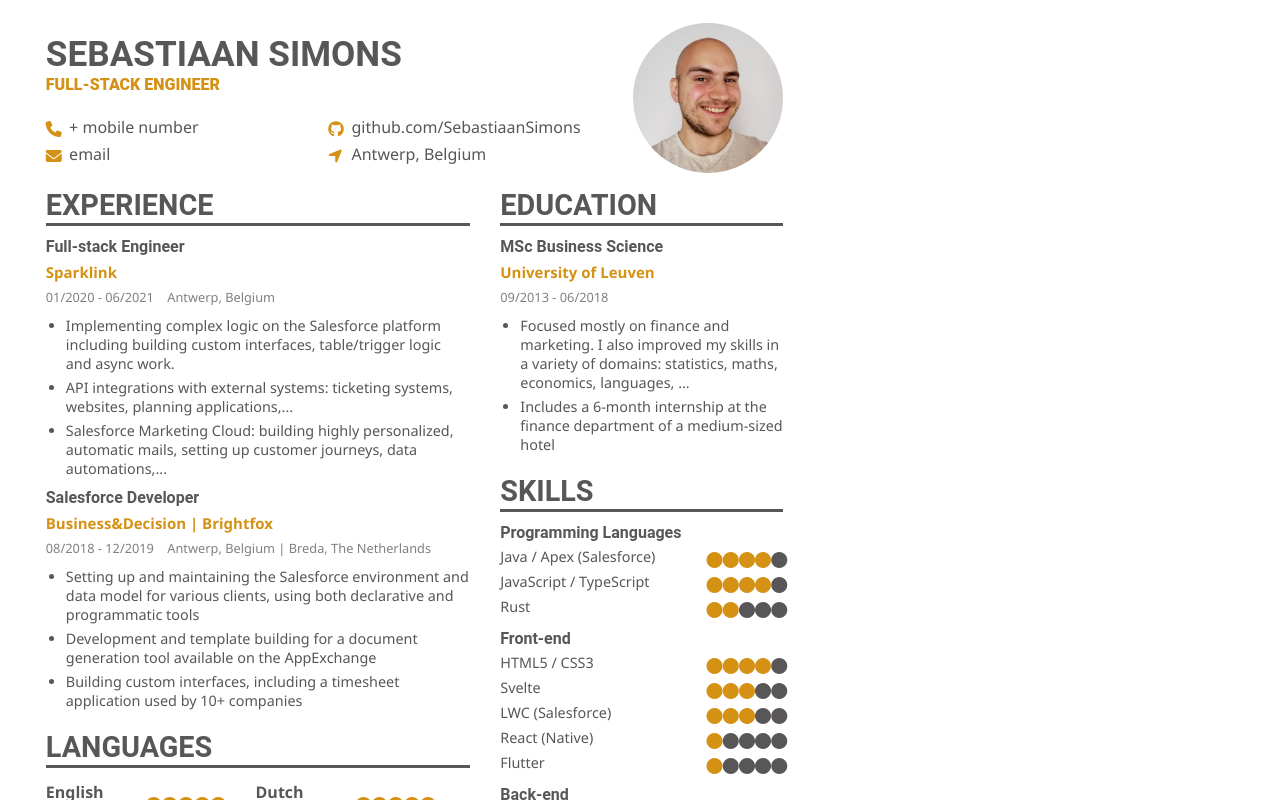
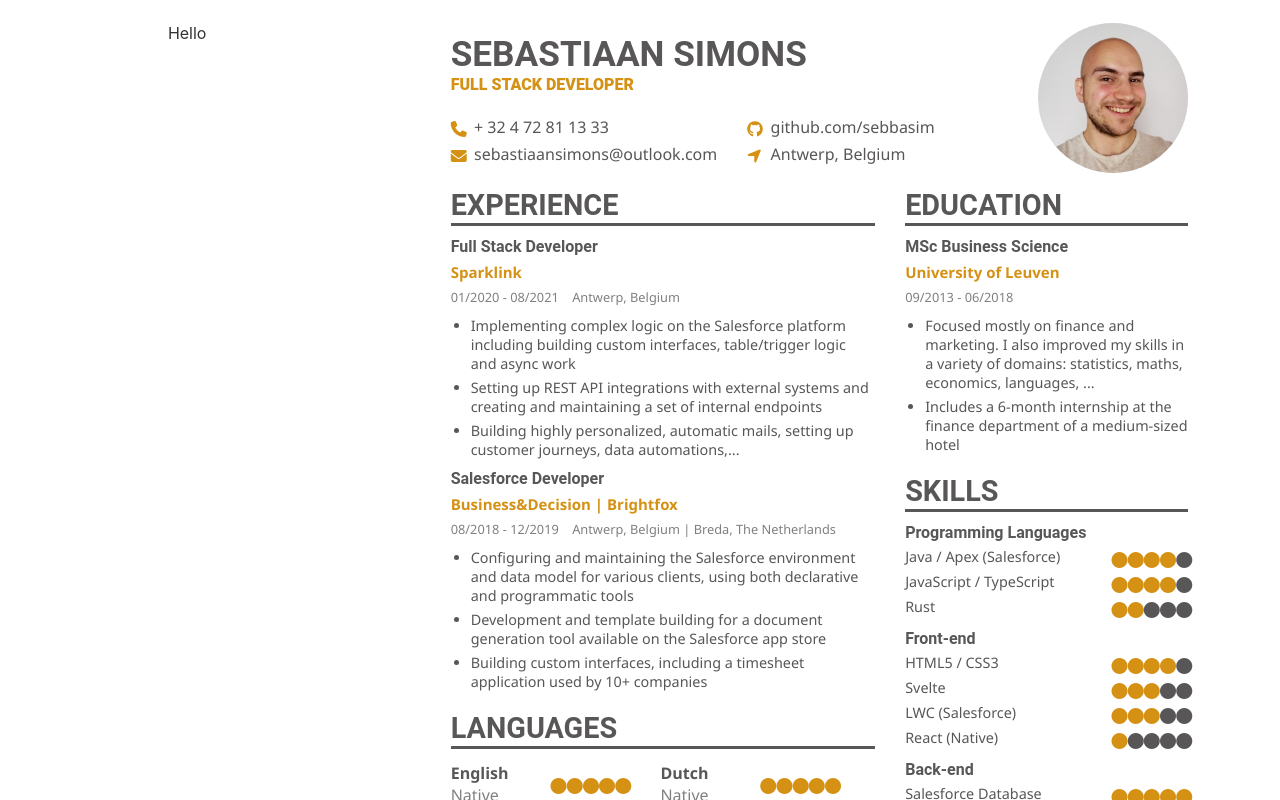
Before and after one commit to sebbasim/cv-gen, a Svelte app: page / in a window 1280 px wide. Shown: the top 800 px of the page. Built offline with nearby package versions, Linux system fonts and the light colour scheme.

Commit message:
interface init

```diff
--- a/public/index.html
+++ b/public/index.html
@@ -1,18 +1,32 @@
 <!DOCTYPE html>
 <html lang="en">
-<head>
-	<meta charset='utf-8'>
-	<meta name='viewport' content='width=device-width,initial-scale=1'>
-	<script src="https://kit.fontawesome.com/1ab7180bda.js" crossorigin="anonymous"></script>
+  <head>
+    <meta charset="utf-8" />
+    <meta name="viewport" content="width=device-width,initial-scale=1" />
+    <script
+      src="https://kit.fontawesome.com/1ab7180bda.js"
+      crossorigin="anonymous"
+    ></script>
 
-	<title>CV Template</title>
+    <title>CV Template</title>
 
-	<link rel='stylesheet' href='/global.css'>
-	<link rel='stylesheet' href='/build/bundle.css'>
+    <link rel="stylesheet" href="/global.css" />
+    <link rel="stylesheet" href="/build/bundle.css" />
 
-	<script defer src='/build/bundle.js'></script>
-</head>
+    <script defer src="/build/bundle.js"></script>
 
-<body>
-</body>
+	<style>
+		#flex-container {
+			display: flex;
+			justify-content: space-around;
+		}
+	</style>
+  </head>
+
+  <body>
+    <div id="flex-container">
+      <div id="ui"></div>
+      <div id="app"></div>
+    </div>
+  </body>
 </html>
--- /dev/null
+++ b/src/UserInterface.svelte
@@ -0,0 +1,6 @@
+<script lang="ts">
+
+</script>
+
+
+Hello
--- a/src/data.json
+++ b/src/data.json
@@ -14,19 +14,19 @@
     "header": {
         "component_title": "header",
         "name": "Sebastiaan Simons",
-        "job_title": "Full-stack engineer",
+        "job_title": "Full Stack Developer",
         "image": "assets/images/profile_picture.jpg",
         "information": [
             {
-                "text": "+ mobile number",
+                "text": "+ 32 4 72 81 13 33",
                 "icon": "fas fa-phone icon"
             },
             {
-                "text": "github.com/SebastiaanSimons",
+                "text": "github.com/sebbasim",
                 "icon": "fab fa-github icon"
             },
             {
-                "text": "email",
+                "text": "sebastiaansimons@outlook.com",
                 "icon": "fas fa-envelope icon"
             },
             {
@@ -40,7 +40,7 @@
         "column": "left",
         "bullet_points": [
             {
-                "text": "3+ years of experience as a software / full-stack engineer."
+                "text": "3+ years of experience as a software / full stack developer"
             },
             {
                 "text": "Done several complex (Salesforce) implementations for a wide variety of companies"
@@ -56,20 +56,20 @@
         "column": "left",
         "entries": [
             {
-                "title": "Full-stack Engineer",
+                "title": "Full Stack Developer",
                 "institution": "Sparklink",
                 "start_date": "01/2020",
-                "end_date": "06/2021",
+                "end_date": "08/2021",
                 "location": "Antwerp, Belgium",
                 "bullet_points": [
                     {
-                        "text": "Implementing complex logic on the Salesforce platform including building custom interfaces, table/trigger logic and async work."
+                        "text": "Implementing complex logic on the Salesforce platform including building custom interfaces, table/trigger logic and async work"
                     },
                     {
-                        "text": "API integrations with external systems: ticketing systems, websites, planning applications,..."
+                        "text": "Setting up REST API integrations with external systems and creating and maintaining a set of internal endpoints"
                     },
                     {
-                        "text": "Salesforce Marketing Cloud: building highly personalized, automatic mails, setting up customer journeys, data automations,..."
+                        "text": "Building highly personalized, automatic mails, setting up customer journeys, data automations,..."
                     }
                 ]
             },
@@ -82,11 +82,11 @@
                 "bullet_points": [
                     {
                         "id": 1,
-                        "text": "Setting up and maintaining the Salesforce environment and data model for various clients, using both declarative and programmatic tools"
+                        "text": "Configuring and maintaining the Salesforce environment and data model for various clients, using both declarative and programmatic tools"
                     },
                     {
                         "id": 2,
-                        "text": "Development and template building for a document generation tool available on the AppExchange"
+                        "text": "Development and template building for a document generation tool available on the Salesforce app store"
                     },
                     {
                         "id": 3,
@@ -134,7 +134,7 @@
                 "level": 2
             },
             {
-                "name": "German | Chinese",
+                "name": "German  Chinese",
                 "level": 1
             }
         ]
@@ -227,10 +227,6 @@
                     {
                         "name": "React (Native)",
                         "level": 1
-                    },
-                    {
-                        "name": "Flutter",
-                        "level": 1
                     }
                 ]
             },
@@ -240,6 +236,10 @@
                     {
                         "name": "Salesforce Database",
                         "level": 5
+                    },
+                    {
+                        "name": "NodeJS",
+                        "level": 3
                     },
                     {
                         "name": "SQL / SOQL",
--- a/src/main.ts
+++ b/src/main.ts
@@ -1,7 +1,12 @@
 import App from './App.svelte';
+import UserInterface from './UserInterface.svelte';
 
 const app = new App({
-	target: document.body
+	target: document.getElementById('app')
 });
 
-export default app;
+const ui = new UserInterface({
+	target: document.getElementById('ui')
+});
+
+export {app, ui}
```
